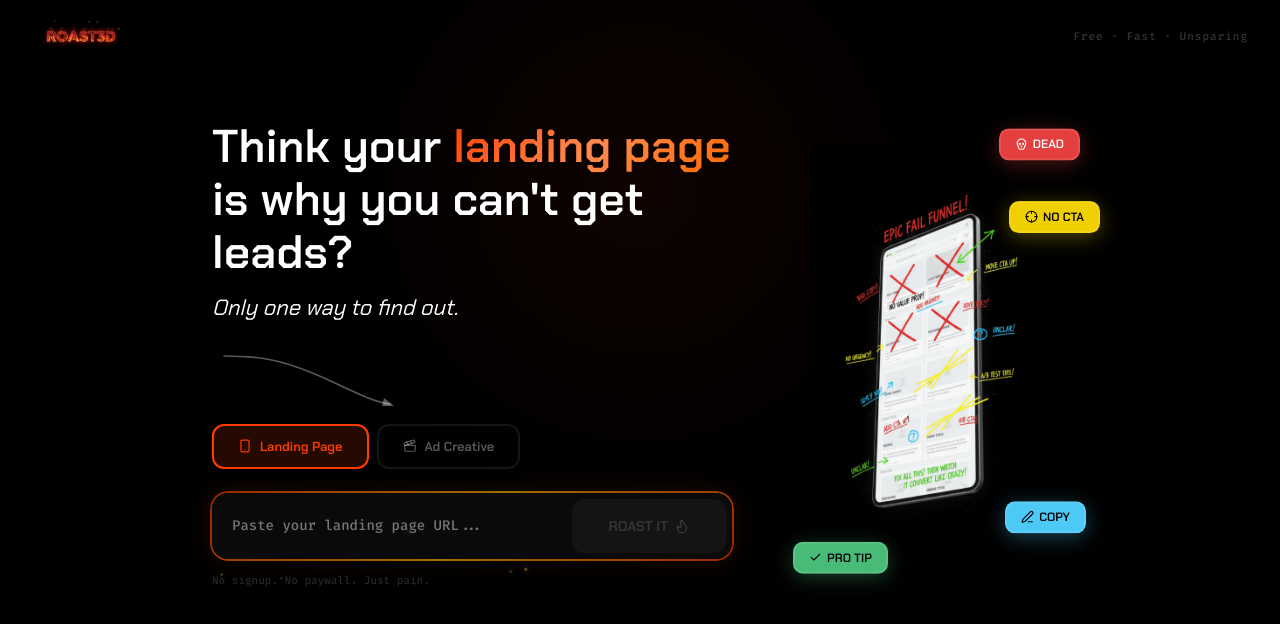
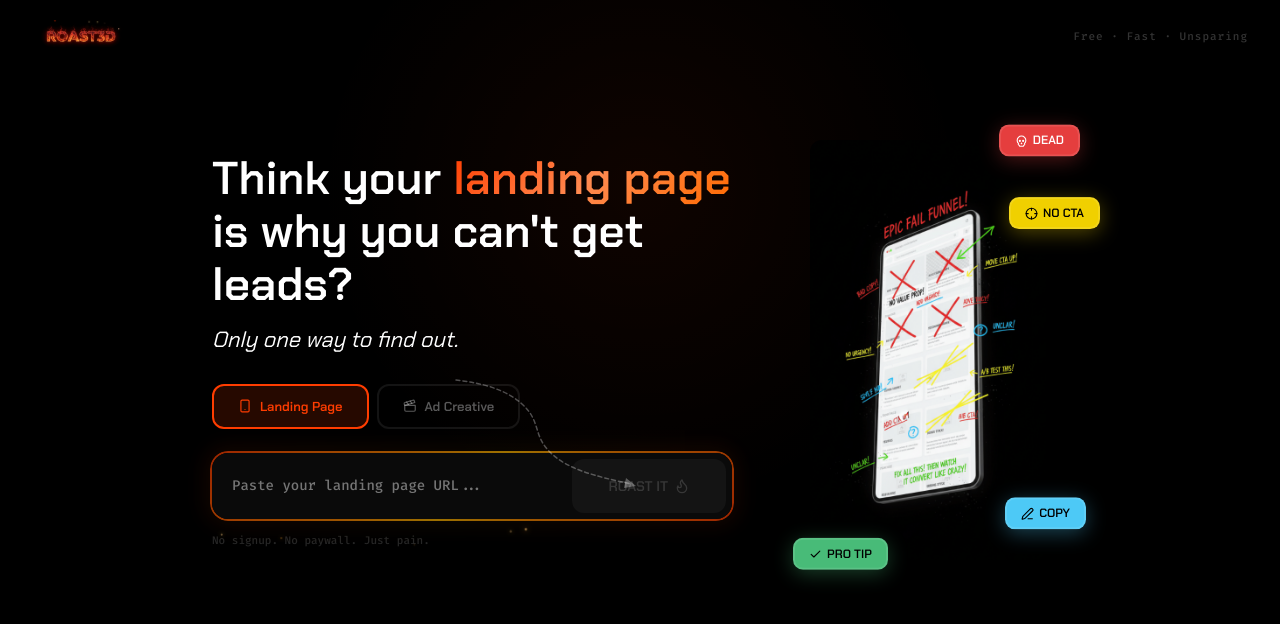
Before and after one commit to lordshua1337/roast3d, a React (Vite) app: page / in a window 1280 px wide. Shown: the top 624 px of the page. Built offline with nearby package versions, Linux system fonts and the light colour scheme.

Commit message:
fix: reposition arrow to curve past tabs toward input bar

```diff
--- a/src/components/InputPage.tsx
+++ b/src/components/InputPage.tsx
@@ -90,23 +90,31 @@ export function InputPage({ tab, setTab, input, setInput, error, onRoast }: Inpu
             >
               Only one way to find out.
             </p>
+            <div style={{ position: "relative" }}>
               <svg
-              width="180"
-              height="60"
-              viewBox="0 0 180 60"
+                width="220"
+                height="120"
+                viewBox="0 0 220 120"
                 fill="none"
-              style={{ marginBottom: 12, marginLeft: 8, display: "block" }}
+                style={{
+                  position: "absolute",
+                  top: -8,
+                  left: 240,
+                  pointerEvents: "none",
+                  zIndex: 2,
+                }}
               >
                 <path
-                d="M4 4 C 40 4, 60 8, 90 20 S 150 50, 170 52"
-                stroke="rgba(255,255,255,0.35)"
+                  d="M4 4 C 20 6, 50 10, 70 28 C 90 46, 80 60, 100 78 C 115 92, 140 100, 180 108"
+                  stroke="rgba(255,255,255,0.3)"
                   strokeWidth="1.5"
                   strokeLinecap="round"
+                  strokeDasharray="4 3"
                   fill="none"
                 />
                 <polygon
-                points="164,46 174,54 162,54"
-                fill="rgba(255,255,255,0.35)"
+                  points="174,102 184,110 172,112"
+                  fill="rgba(255,255,255,0.3)"
                 />
               </svg>
               <div style={{ display: "flex", gap: 8, marginBottom: 24 }}>
@@ -138,6 +146,7 @@ export function InputPage({ tab, setTab, input, setInput, error, onRoast }: Inpu
                   {t.l}
                 </button>
               ))}
+            </div>
             </div>
             <FlameBar>
             <div
```
Lines whose indentation alone changed are shown as unchanged.
